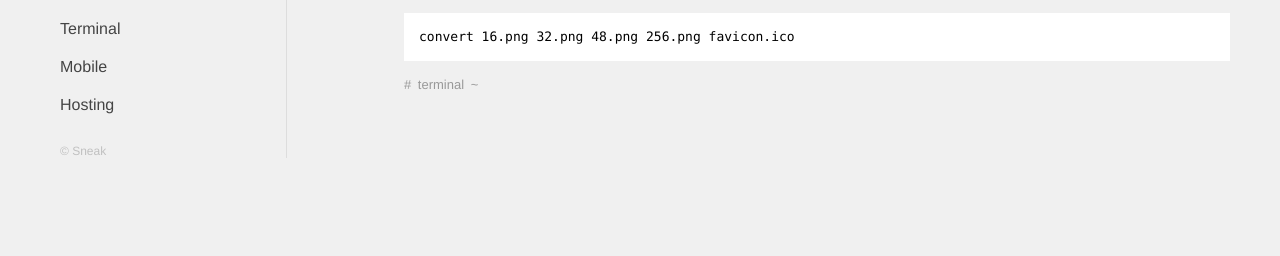
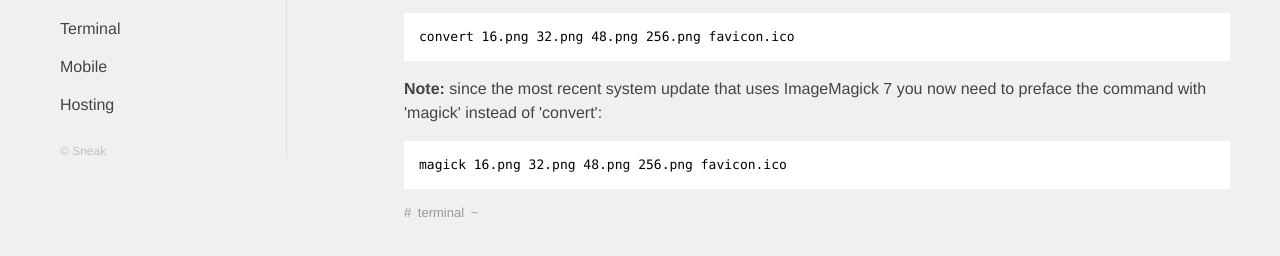
Before and after one commit to sneaknz/sneaknz.github.io, an Eleventy site: page post/combine-images-into-an-icon.md in a window 1280 px wide. Shown: the part 252-508 px from the top of the page. Built offline with nearby package versions, Linux system fonts and the light colour scheme; Eleventy itself is replaced by a stand-in of ours; code samples lack their colours; files that its build step writes are made by us from their sources.

Commit message:
Update syntax for converting to favicon

```diff
--- a/post/combine-images-into-an-icon.md
+++ b/post/combine-images-into-an-icon.md
@@ -10,3 +10,9 @@ Use Terminal to combine multiple PNG images into a single .ico icon file. Open T
 ~~~shell
 convert 16.png 32.png 48.png 256.png favicon.ico
 ~~~
+
+**Note:** since the most recent system update that uses ImageMagick 7 you now need to preface the command with 'magick' instead of 'convert':
+
+~~~shell
+magick 16.png 32.png 48.png 256.png favicon.ico
+~~~
```
